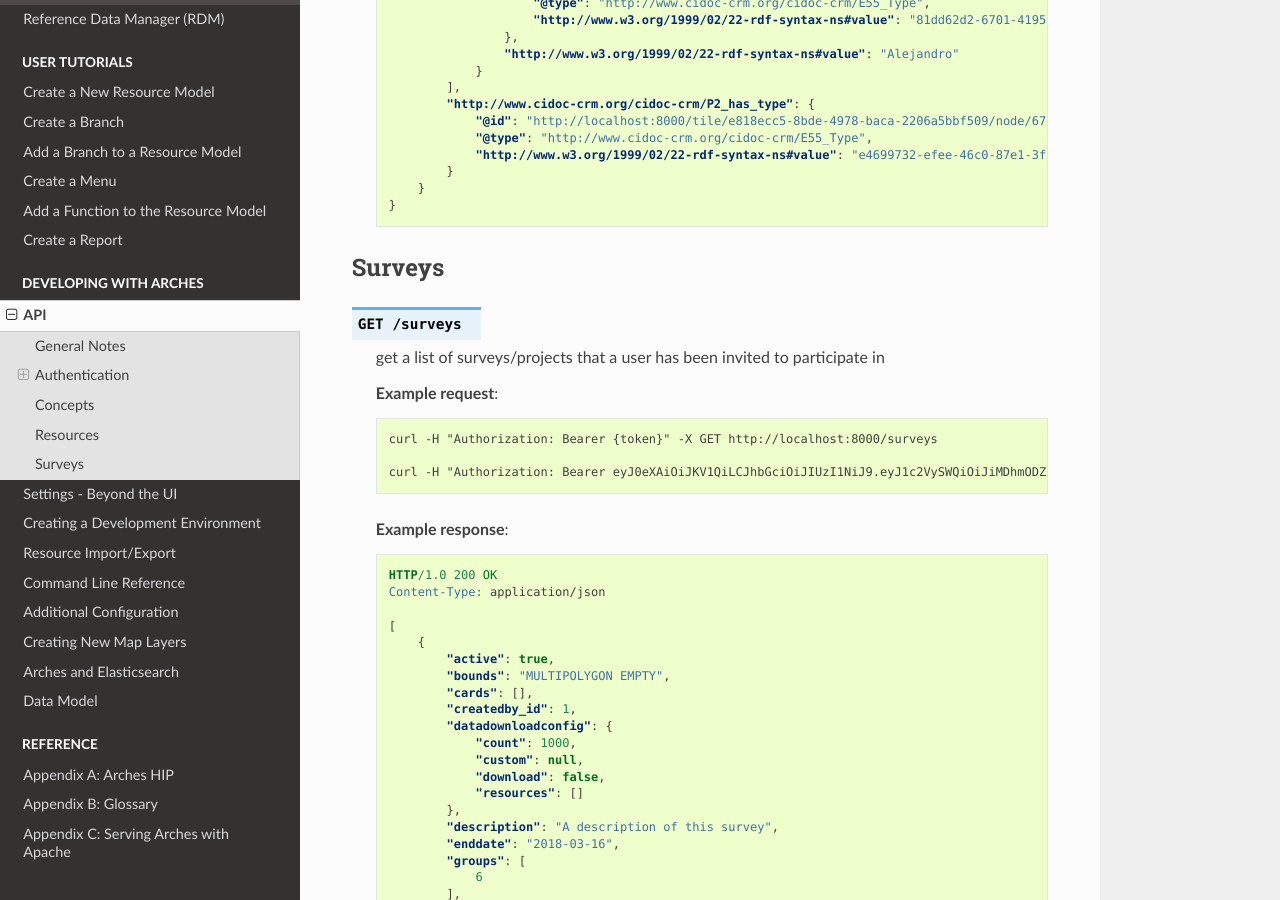
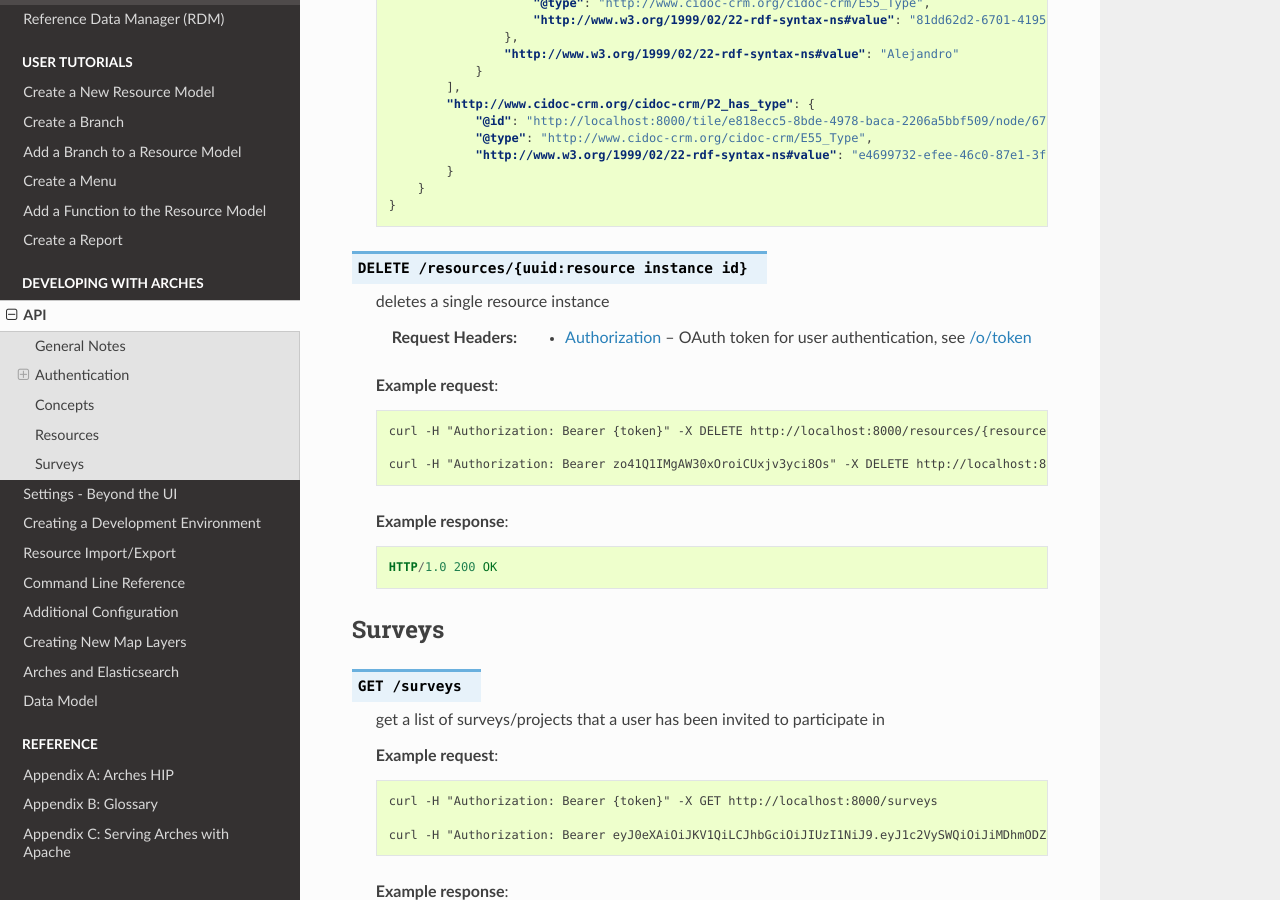
Before and after one commit to archesproject/arches-docs, a Sphinx documentation site: the page built from docs/api.txt, in a window 1280 px wide and 900 px high, scrolled down 9498 px. Built offline with Sphinx 7.4.7 and the Read the Docs theme 2.0.0, drawn with Linux system fonts in a browser that asks for light colours.

Commit message:
Add Documentation for API Resource Deleteion #3709

```diff
--- a/docs/api.txt
+++ b/docs/api.txt
@@ -585,6 +585,27 @@
             }
         }
 
+.. http:delete:: /resources/{uuid:resource instance id}
+
+    deletes a single resource instance
+
+    :reqheader Authorization: OAuth token for user authentication, see :ref:`/o/token <auth>`
+
+    **Example request**:
+
+    .. code-block:: none
+
+        curl -H "Authorization: Bearer {token}" -X DELETE http://localhost:8000/resources/{resource instance id}
+
+        curl -H "Authorization: Bearer zo41Q1IMgAW30xOroiCUxjv3yci8Os" -X DELETE http://localhost:8000/resources/00131129-7451-435d-aab9-33eb9031e6d1
+
+
+    **Example response**:
+
+    .. code-block:: http
+
+        HTTP/1.0 200 OK
+
 
 Surveys
 =======
```
